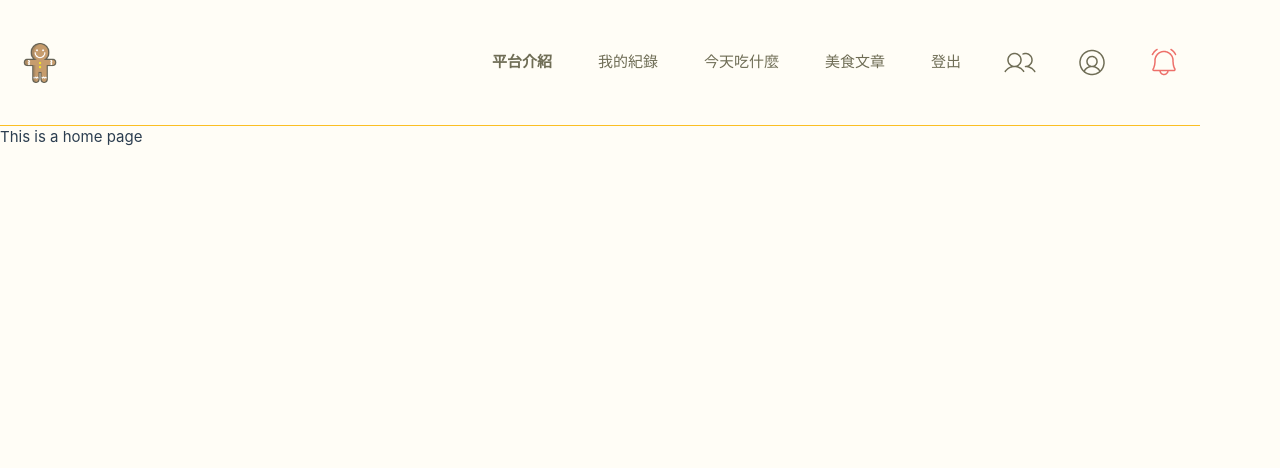
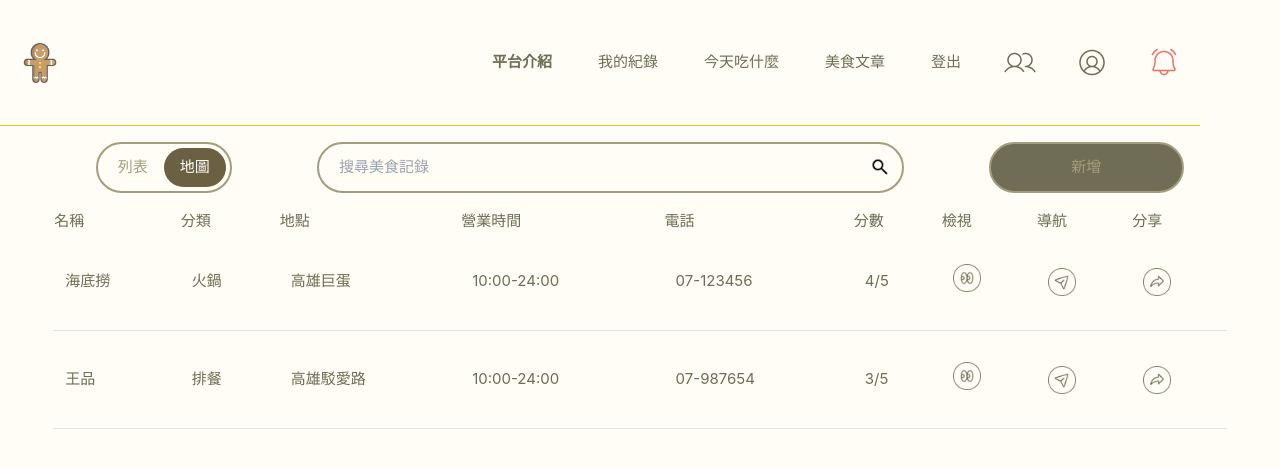
Before and after one commit to sunny96087/tastejoy_web, a Vue app: page /graph in a window 1280 px wide. Before the commit this address led to /. Shown: the top 468 px of the page. Built offline with nearby package versions, Linux system fonts and the light colour scheme; what @vee-validate/i18n would draw is missing.

Commit message:
feat:0721-addFoodRecord-map

```diff
--- a/src/router/index.js
+++ b/src/router/index.js
@@ -38,6 +38,11 @@ const router = createRouter({
       component: () => import('../views/FoodRecordListView.vue')
     },
     {
+      path: '/graph',
+      name: 'graph',
+      component: () => import('../views/FoodRecordGraphView.vue')
+    },
+    {
       path: '/friend',
       name: 'friend',
       component: () => import('../views/FriendView.vue')
--- /dev/null
+++ b/src/views/FoodRecordGraphView.vue
@@ -0,0 +1,164 @@
+<script setup>
+
+import { ref,watch,computed,onMounted,onBeforeUnmount } from 'vue'
+import { useCountryStore } from '../stores/country.js'
+import { RouterLink,useRoute } from 'vue-router';
+import addRecord from './FoodRecordAdd.vue'
+import infoRecord from './FoodRecordInfo.vue'
+
+  // 判斷是否紀錄為地圖模式
+  const route = useRoute();
+  const isListView = ref(false);
+  const isMapView = ref(false);
+
+  const updateView = () => {
+    isListView.value = route.path === '/record';
+    isMapView.value = route.path === '/graph';
+  };
+
+  onMounted(()=>{
+    updateView();
+  });
+
+  //取得縣市資料
+  const countries = ref([]);
+  countries.value = useCountryStore().cities;
+
+  //取得鄉鎮市區資料
+  const selectedCountry = ref('全部地區');
+  const selectedTown = ref('全部地區');
+  const towns = ref([]);
+  watch(selectedCountry, (newVal) => {
+    selectedTown.value = '全部地區';
+    towns.value = useCountryStore().towns(newVal);
+    });
+
+  // 新增按鈕
+  const isShowAddRecord = ref(false)
+  const showAddRecord = ()=> {
+    isShowAddRecord.value = true
+  }
+
+  // 紀錄詳細按鈕
+  const isShowInfoRecord = ref(false)
+  const showInfoRecord = ()=> {
+    isShowInfoRecord.value = true
+  }
+
+  // 取得美食紀錄資料 TODO:API
+  let isNoData = false;
+  const records = ref(
+    [
+      {
+        name: '海底撈',
+        tag: '火鍋',
+        place: '高雄巨蛋',
+        businessTime: '10:00-24:00',
+        phone: '07-123456',
+        score:'4/5',
+      },
+      {
+        name: '王品',
+        tag: '排餐',
+        place: '高雄駁愛路',
+        businessTime: '10:00-24:00',
+        phone: '07-987654',
+        score:'3/5',
+      },
+    ]
+  );
+  if(records.value.length === 0){
+    isNoData = true;
+  }
+</script>
+
+<template>
+  <!-- 新增紀錄視窗 -->
+  <addRecord v-show="isShowAddRecord" @closeAddModal="isShowAddRecord = false"/>
+  <!-- 詳細紀錄視窗 -->
+  <infoRecord v-show="isShowInfoRecord" @closeInfoModal="isShowInfoRecord = false"/>
+
+  <div class="max-w-7xl mx-auto my-0 bg-custom-color relative">
+    <header class="w-11/12 mx-auto mb-4 pt-4 relative md:flex justify-around">
+      <div class="w-36 p-1 mb-2 border-2 border-[#a49d7d] rounded-full overflow-auto md:w-auto md:mb-0 flex items-center">
+        <input type="radio" id="list" name="view" class="hidden peer/list" />
+        <RouterLink to="/record" :class="['cursor-pointer px-4 py-2 text-custom-switch-color border-b-0 border-gray-400 rounded-full', { 'bg-[#6b6142] text-white': isListView }]">
+          <label>
+            列表
+          </label>
+        </RouterLink>
+        <input type="radio" id="map" name="view" class="hidden peer/map" />
+        <label :class="['cursor-pointer px-4 py-2 text-custom-switch-color border-b-0 border-gray-400 rounded-full', { 'bg-[#6b6142] text-white': isMapView }]">
+          地圖
+        </label>
+      </div>
+
+      <div class="w-full mb-2 p-1 border-2 border-[#a49d7d] rounded-full flex justify-between md:w-1/2 md:mb-0">
+        <input class="p-2 ml-2 text-[#a49d7d] border-0 border-[#FFFDF6] bg-[#FFFDF6]" type="text" placeholder="搜尋美食記錄">
+        <button class="p-2 bg-[#FFFDF6] rounded-full border-0 cursor-pointer">
+          <img src="../assets/images/FoodRecordList/search.png" alt="search-icon" style="width:20px; height:20px;">
+        </button>
+      </div>
+      <div  class="w-full flex justify-end md:w-1/6">
+        <button @click="showAddRecord" class="w-1/6 p-2 text-[#a49d7d] cursor-pointer border-2 border-[#a49d7d] rounded-full bg-[#6F6D55] md:w-full">新增</button>
+      </div>
+
+    </header>
+    <main class="h-screen text-[#6F6D55]">
+      <!-- 大銀幕的紀錄表格-->
+      <table v-if="!isNoData" class="w-11/12 mx-auto border-collapse">
+        <thead>
+          <tr class="text-left p-2">
+            <th>名稱</th>
+            <th>分類</th>
+            <th>地點</th>
+            <th>營業時間</th>
+            <th>電話</th>
+            <th>分數</th>
+            <th>檢視</th>
+            <th>導航</th>
+            <th>分享</th>
+          </tr>
+        </thead>
+        <tbody>
+          <tr v-for="(record,index) in records" :key="index"
+          class="text-left border-b border-b-[#E4E4E7]">
+            <td class="p-3">{{ record.name }}</td>
+            <td class="p-3">{{ record.tag }}</td>
+            <td class="p-3">{{ record.place }}</td>
+            <td class="p-3">{{ record.businessTime }}</td>
+            <td class="p-3">{{ record.phone }}</td>
+            <td class="p-3">{{ record.score }}</td>
+            <td class="p-3">
+              <button @click="showInfoRecord">
+                <img src="../assets/images/FoodRecordList/checkButton.png" alt="check-icon" style="width:28px; height:28px;">
+              </button>
+
+            </td>
+            <td class="p-3">
+              <router-link to="/">
+                <img src="../assets/images/FoodRecordList/NavButton.png" alt="nav-icon" style="width:28px; height:28px;">
+              </router-link>
+            </td>
+            <td class="p-3">
+              <router-link to="/">
+                <img src="../assets/images/FoodRecordList/ShareButton.png" alt="share-icon" style="width:28px; height:28px;">
+              </router-link>
+            </td>
+          </tr>
+        </tbody>
+      </table>
+
+      <!-- 手機版的紀錄列表-->
+
+      <div v-show="isNoData" class="mt-10 flex justify-center">
+        <img src="../assets/images/FoodRecordList/NoData.png" alt="">
+      </div>
+
+    </main>
+  </div>
+</template>
+
+<style scoped>
+
+</style>
--- a/src/views/FoodRecordListView.vue
+++ b/src/views/FoodRecordListView.vue
@@ -4,6 +4,17 @@ import { ref,watch,computed,onMounted,onBeforeUnmount } from 'vue'
 import { useCountryStore } from '../stores/country.js'
 import addRecord from '../views/FoodRecordAdd.vue'
 import infoRecord from '../views/FoodRecordInfo.vue'
+import { RouterLink,useRoute } from 'vue-router';
+
+  // 判斷是否紀錄為列表或地圖模式
+  const route = useRoute();
+  const isListView = ref(false);
+  const isMapView = ref(false);
+
+  const updateView = () => {
+    isListView.value = route.path === '/record';
+    isMapView.value = route.path === '/graph';
+  };
 
   // 是否要顯示功能表
   const isMenuOpen = ref(false);
@@ -32,6 +43,7 @@ import infoRecord from '../views/FoodRecordInfo.vue'
 
   onMounted(() => {
     checkScreenSize();
+    updateView();
     window.addEventListener('resize', checkScreenSize);
   });
 
@@ -55,7 +67,6 @@ import infoRecord from '../views/FoodRecordInfo.vue'
   // 新增按鈕
   const isShowAddRecord = ref(false)
   const showAddRecord = ()=> {
-    console.log('有按到！')
     isShowAddRecord.value = true
   }
 
@@ -101,14 +112,18 @@ import infoRecord from '../views/FoodRecordInfo.vue'
   <div class="max-w-7xl mx-auto my-0 bg-custom-color relative">
     <header class="w-11/12 mx-auto mb-4 pt-4 relative md:flex justify-around">
       <div class="w-36 p-1 mb-2 border-2 border-[#a49d7d] rounded-full overflow-auto md:w-auto md:mb-0 flex items-center">
-        <input type="radio" id="list" name="view" class="hidden peer/list" checked />
-        <label for="list" class="cursor-pointer px-4 py-2 text-custom-switch-color peer-checked/list:bg-[#6b6142] peer-checked/list:text-white border-b-0 border-gray-400 rounded-full">
+        <input type="radio" id="list" name="view" class="hidden peer/list" />
+        <label :class="['cursor-pointer px-4 py-2 text-custom-switch-color border-b-0 border-gray-400 rounded-full', { 'bg-[#6b6142] text-white': isListView }]">
           列表
         </label>
+
         <input type="radio" id="map" name="view" class="hidden peer/map" />
-        <label for="map" class="cursor-pointer px-4 py-2 text-custom-switch-color peer-checked/map:bg-[#6b6142] peer-checked/map:text-white border-b-0 border-gray-400 rounded-full">
-          地圖
-        </label>
+        <RouterLink to="/graph"
+        :class="['cursor-pointer px-4 py-2 text-custom-switch-color border-b-0 border-gray-400 rounded-full', { 'bg-[#6b6142] text-white': isMapView }]">
+          <label>
+            地圖
+          </label>
+        </RouterLink>
       </div>
 
       <!-- 手機版收合展開功能按鈕 -->
```
